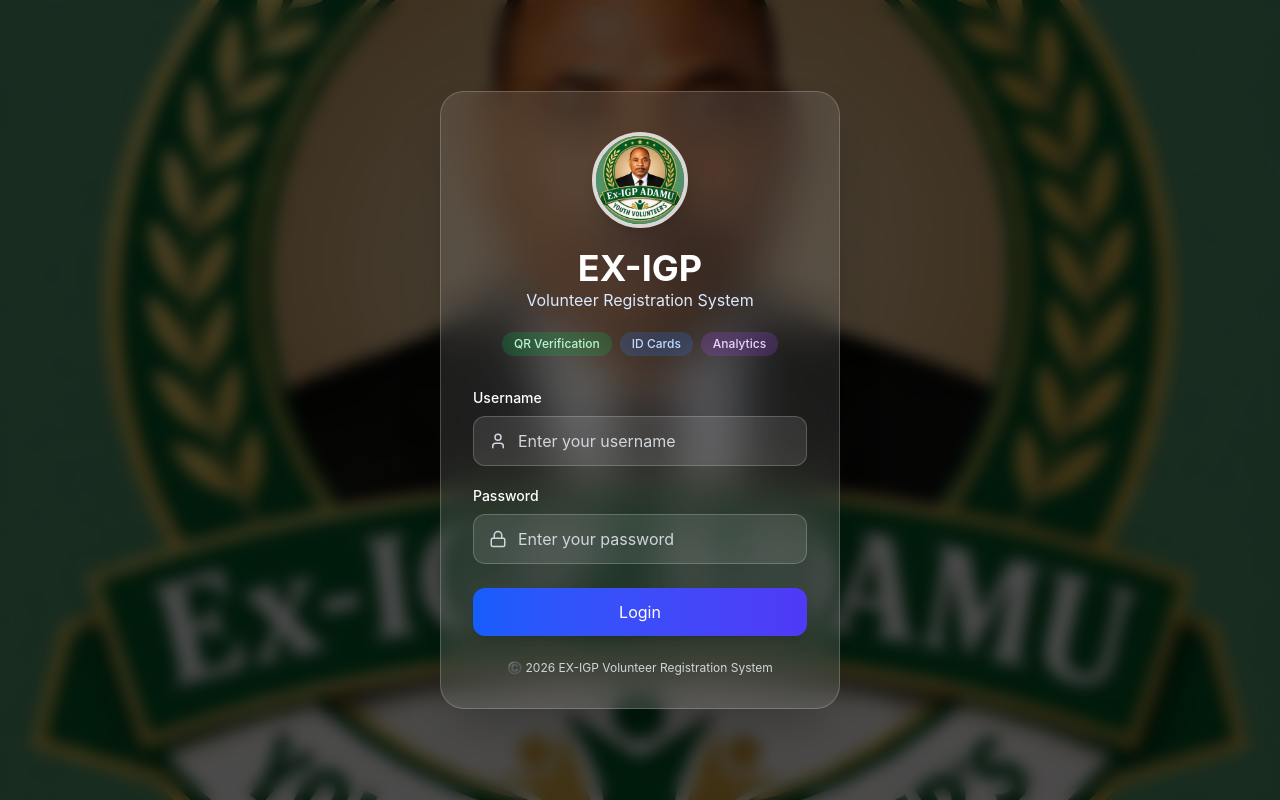
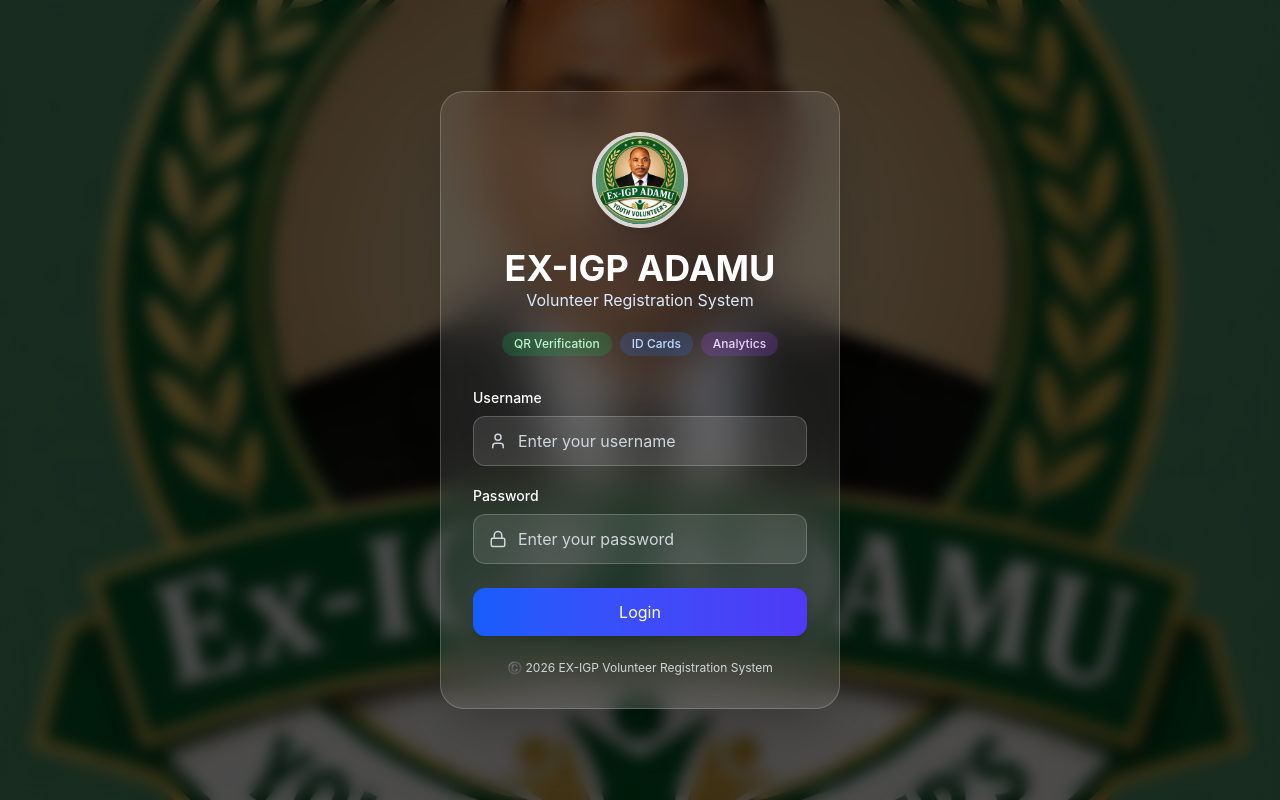
Before and after one commit to sarkielyakub-design/ex-igp-frontend, a React (Vite) app: page / in a window 1280 px wide. Built offline with nearby package versions, Linux system fonts and the light colour scheme; no server answers.

Commit message:
fix component filenames

```diff
--- a/src/pages/dashboard.jsx
+++ b/src/pages/dashboard.jsx
@@ -25,8 +25,8 @@
   Legend,
 } from "recharts";
 
-import Sidebar from "../components/sidebar";
-import Navbar from "../components/navbar";
+import Sidebar from "../components/SideBar";
+import Navbar from "../components/NavBar";
 import StatsCard from "../components/StatsCard";
 import api from "../services/api";
 import exIgpBg from "../assets/ex-igp-bg.jpg";
--- a/src/pages/exports.jsx
+++ b/src/pages/exports.jsx
@@ -1,5 +1,5 @@
 import Sidebar from "../components/sidebar";
-import Navbar from "../components/navbar";
+import Navbar from "../components/NavBar";
 
 import {
   FileSpreadsheet,
--- a/src/pages/login.jsx
+++ b/src/pages/login.jsx
@@ -62,7 +62,7 @@
                 className="w-full h-full object-cover"
               />
             </div>
-            <h1 className="text-4xl font-bold text-white">EX-IGP</h1>
+            <h1 className="text-4xl font-bold text-white">EX-IGP ADAMU</h1>
             <p className="text-blue-100 mt-2">Volunteer Registration System</p>
 
             <div className="flex flex-wrap justify-center gap-2 mt-5">
--- a/src/pages/profile.jsx
+++ b/src/pages/profile.jsx
@@ -7,8 +7,8 @@
   Save,
 } from "lucide-react";
 
-import Sidebar from "../components/sidebar";
-import Navbar from "../components/navbar";
+import Sidebar from "../components/SideBar";
+import Navbar from "../components/NavBar";
 import api from "../services/api";
 
 export default function Profile() {
--- a/src/pages/volunteers.jsx
+++ b/src/pages/volunteers.jsx
@@ -12,8 +12,8 @@
   Accessibility,
   Loader2,
 } from "lucide-react";
-import Sidebar from "../components/sidebar";
-import Navbar from "../components/navbar";
+import Sidebar from "../components/SideBar";
+import Navbar from "../components/NavBar";
 import api from "../services/api";
 import exIgpBackground from "../assets/ex-igp-bg.jpg"; // adjust path if needed
 
```
